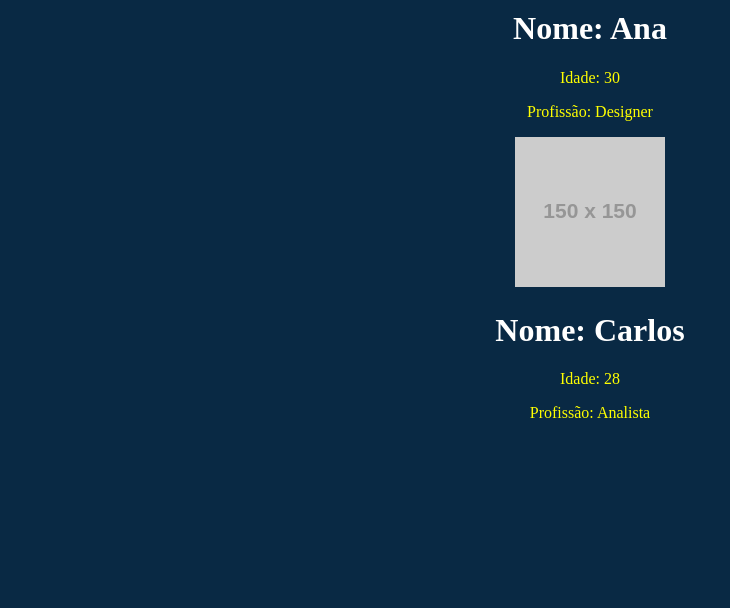
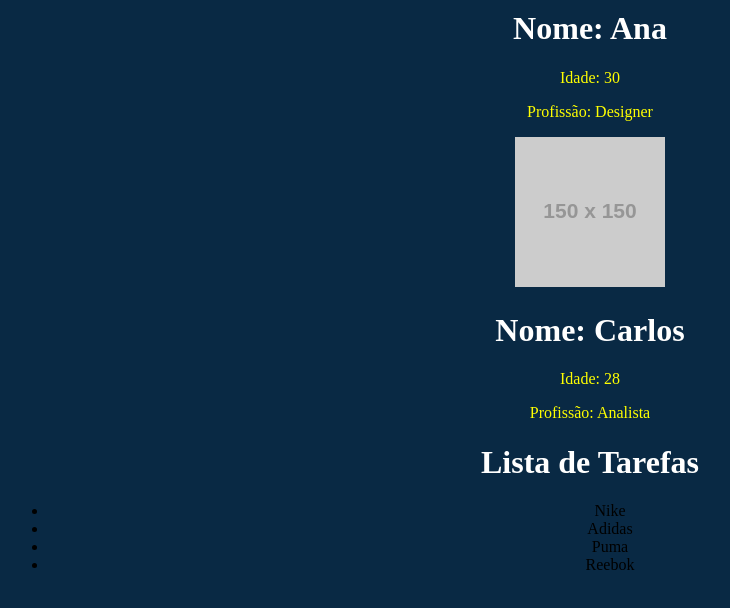
Before and after one commit to fp-torres/projeto-react, a React (Create React App) app: page / in a window 1280 px wide. Shown: the part 1157-1765 px from the top of the page, without its empty margins (50-780 px from the left). Before the commit the page ends 1653 px from the top, so only its background shows below. Built offline with nearby package versions, Linux system fonts and the light colour scheme.

Commit message:
Utilizando React fragments

```diff
--- a/src/App.js
+++ b/src/App.js
@@ -4,6 +4,7 @@ import HelloWorld from './components/HelloWorld';
 import SayMyName from './components/SayMyName';
 import Pessoa from './components/Pessoa';
 import Frase from './components/Frase';
+import List from './components/List';
 
 function App() {
  const nome = "Maria";
@@ -12,12 +13,15 @@ function App() {
       <h1>Testando CSS</h1>
       <Frase />
       <Frase />
+
             <HelloWorld />
             <SayMyName nome="Felipe" />
             <Pessoa />
             <Pessoa nome="João" idade="25" profissao="Desenvolvedor" foto="https://via.placeholder.com/150" />
             <Pessoa nome="Ana" idade="30" profissao="Designer" foto="https://via.placeholder.com/150" />
             <Pessoa nome="Carlos" idade="28" profissao="Analista" foto="https://via.placeholder.com/150" />
+
+            <List />
     </div>
   );
 }
--- /dev/null
+++ b/src/components/Item.js
@@ -0,0 +1,9 @@
+function Item(props) {
+  return (
+    <>
+        <li>{props.marca}</li>
+    </>
+  );
+}
+
+export default Item;
--- /dev/null
+++ b/src/components/List.js
@@ -0,0 +1,17 @@
+import Item from './Item';
+
+function List() {
+  return (
+    <>
+      <h1>Lista de Tarefas</h1>
+      <ul>
+        <Item marca="Nike" />
+        <Item marca="Adidas" />
+        <Item marca="Puma" />
+        <Item marca="Reebok" />
+
+      </ul>
+    </>
+  );
+}
+export default List;
--- a/src/index.css
+++ b/src/index.css
@@ -1,6 +1,7 @@
 body {
 padding: 50px;
 background-color: rgb(9, 41, 68);
+padding-bottom: 500px;
 
 }
 h1 {
```
